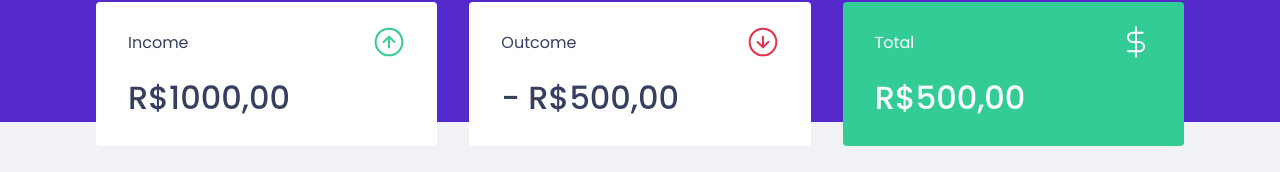
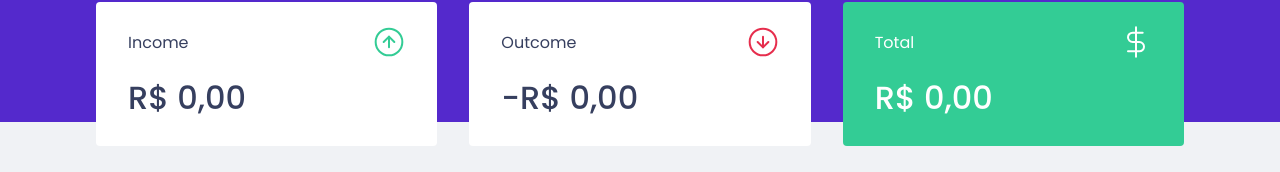
Before and after one commit to jbiers/dtmoney, a React (Create React App) app: page / in a window 1280 px wide. Shown: the part 150-322 px from the top of the page. Built offline with nearby package versions, Linux system fonts and the light colour scheme; no server answers; what miragejs would draw is missing.

Commit message:
format summary

```diff
--- a/src/components/Summary/index.tsx
+++ b/src/components/Summary/index.tsx
@@ -10,6 +10,30 @@
 export function Summary() {
     const { transactions } = useContext(TransactionsContext)
 
+    const totalDeposits = transactions.reduce((acc, transaction) => {
+        if (transaction.type === 'deposit') {
+            return acc + transaction.amount
+        }
+
+        return acc
+    }, 0)
+
+    const summary = transactions.reduce((acc, transaction) => {
+        if (transaction.type === 'deposit') {
+            acc.deposits += transaction.amount
+            acc.total += transaction.amount
+        } else {
+            acc.withdraws += transaction.amount
+            acc.total -= transaction.amount
+        }
+
+        return acc
+    }, {
+        deposits: 0,
+        withdraws: 0,
+        total: 0
+    })
+
     return (
         <Container>
             <div>
@@ -17,21 +41,36 @@
                     <p>Income</p>
                     <img src={incomeImg} alt="income" />
                 </header>
-                <strong>R$1000,00</strong>
+                <strong>
+                    {new Intl.NumberFormat('pt-BR', {
+                        style: 'currency',
+                        currency: 'BRL'
+                    }).format(summary.deposits)}
+                </strong>
             </div>
             <div>
                 <header>
                     <p>Outcome</p>
                     <img src={outcomeImg} alt="income" />
                 </header>
-                <strong>- R$500,00</strong>
+                <strong>-
+                    {new Intl.NumberFormat('pt-BR', {
+                        style: 'currency',
+                        currency: 'BRL'
+                    }).format(summary.withdraws)}
+                </strong>
             </div>
             <div className="highlight-background">
                 <header>
                     <p>Total</p>
                     <img src={totalImg} alt="income" />
                 </header>
-                <strong>R$500,00</strong>
+                <strong>
+                    {new Intl.NumberFormat('pt-BR', {
+                        style: 'currency',
+                        currency: 'BRL'
+                    }).format(summary.total)}
+                </strong>
             </div>
         </Container>
     )
```
